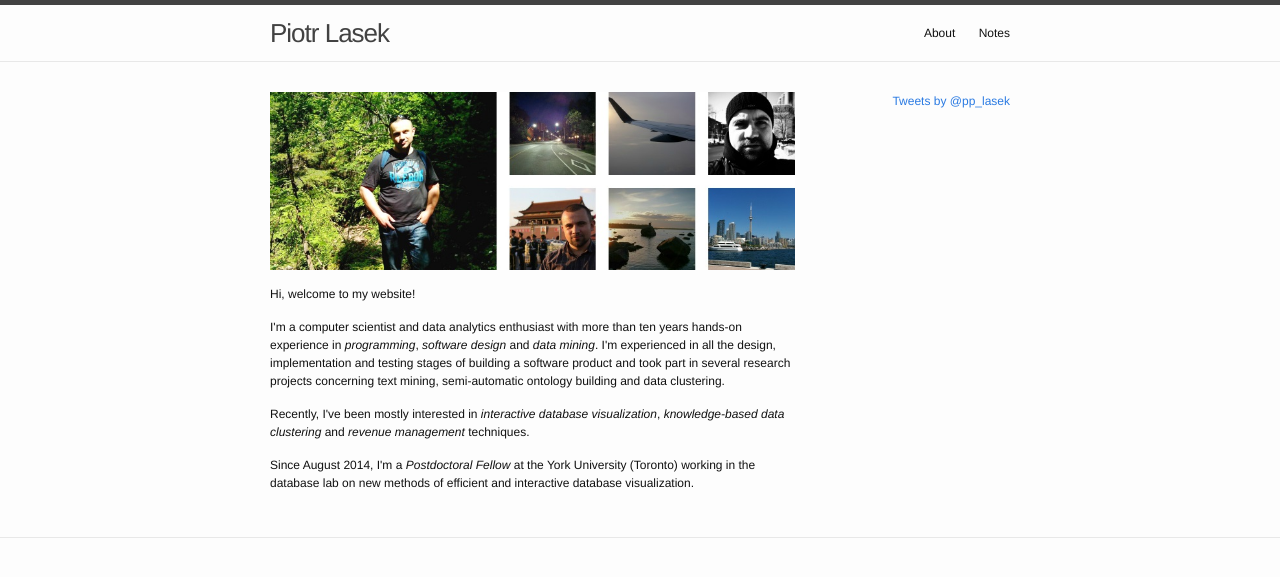
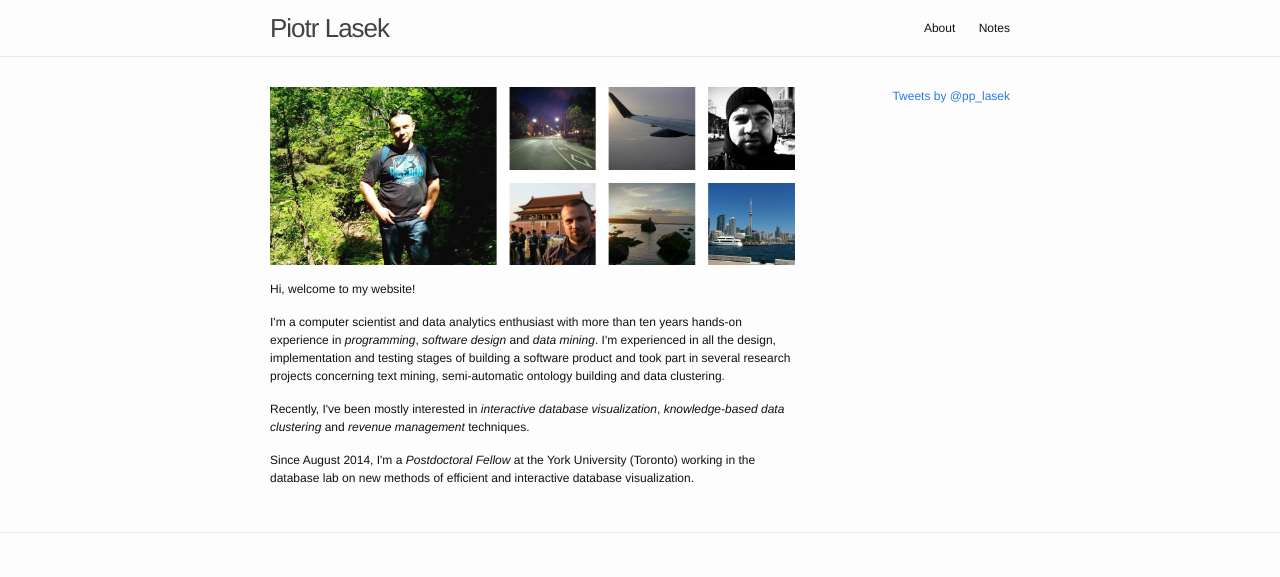
Before and after one commit to piotrlasek/piotrlasek.github.io, a Jekyll site: the page built from index.html, in a window 1280 px wide. Shown: the top 577 px of the page. Built offline with Jekyll 4.4.1, drawn with Linux system fonts in a browser that asks for light colours; the list of posts is cut into pages by our own code; comment, search, counter and statistics services are not loaded.

Commit message:
some changes

```diff
--- a/_sass/_layout.scss
+++ b/_sass/_layout.scss
@@ -2,7 +2,7 @@
  * Site header
  */
 .site-header {
-    border-top: 5px solid $grey-color-dark;
+    /* PL border-top: 5px solid $grey-color-dark;*/
     border-bottom: 1px solid $grey-color-light;
     min-height: 56px;
 
```
Also changed, not shown: 1 other file.
